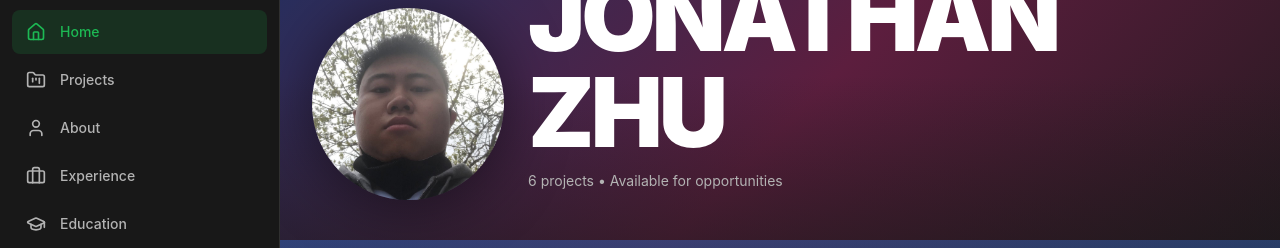
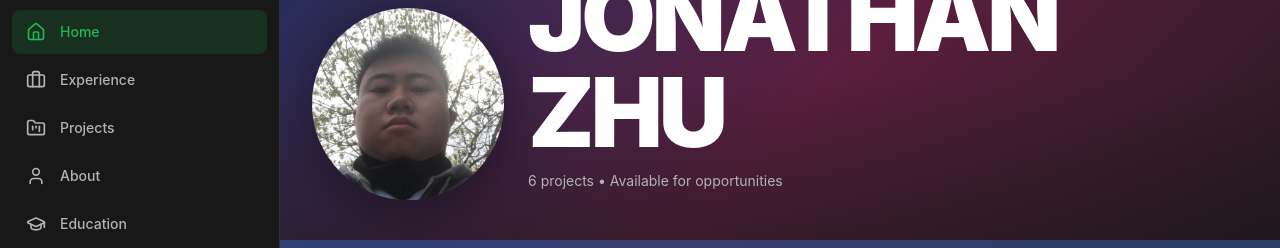
Before and after one commit to Jonathanz4344/portfolio, a React (Vite) app: page / in a window 1280 px wide. Shown: the part 144-392 px from the top of the page. Built offline with nearby package versions, Linux system fonts and the light colour scheme.

Commit message:
fixed layout

```diff
--- a/src/App.tsx
+++ b/src/App.tsx
@@ -141,15 +141,15 @@ function App() {
               />
             </div>
 
+            <div ref={experienceRef}>
+              <ExperienceSection experience={profileData.experience} />
+            </div>
+
             <div ref={aboutRef}>
               <AboutSection about={profileData.about} />
             </div>
 
             <SkillsSection skills={profileData.skills} />
-
-            <div ref={experienceRef}>
-              <ExperienceSection experience={profileData.experience} />
-            </div>
 
             <div ref={educationRef}>
               <EducationSection education={profileData.education} />
--- a/src/components/EducationSection/EducationSection.tsx
+++ b/src/components/EducationSection/EducationSection.tsx
@@ -10,7 +10,7 @@ const EducationSection = ({ education }: EducationSectionProps) => {
   return (
     <section className="education-section">
       <div className="section-header">
-        <h2>Education</h2>
+        <h2>Albums</h2>
       </div>
 
       <div className="education-grid">
--- a/src/components/ExperienceSection/ExperienceSection.css
+++ b/src/components/ExperienceSection/ExperienceSection.css
@@ -31,6 +31,14 @@
   font-size: 20px;
   font-weight: 700;
   color: #fff;
+  flex-shrink: 0;
+}
+
+.experience-logo-img {
+  width: 48px;
+  height: 48px;
+  border-radius: 4px;
+  object-fit: cover;
   flex-shrink: 0;
 }
 
--- a/src/components/ExperienceSection/ExperienceSection.tsx
+++ b/src/components/ExperienceSection/ExperienceSection.tsx
@@ -16,18 +16,26 @@ const ExperienceSection = ({ experience }: ExperienceSectionProps) => {
   return (
     <section className="experience-section">
       <div className="section-header">
-        <h2>Experience</h2>
+        <h2>Featuring Jonathan</h2>
       </div>
 
       <div className="experience-list">
         {experience.map((exp, index) => (
           <div key={index} className="experience-card">
+            {exp.logo ? (
+              <img
+                src={exp.logo}
+                alt={exp.company}
+                className="experience-logo-img"
+              />
+            ) : (
               <div
                 className="experience-logo"
                 style={{ background: companyColors[exp.company] || 'linear-gradient(135deg, #667eea 0%, #764ba2 100%)' }}
               >
                 <span>{exp.company.charAt(0)}</span>
               </div>
+            )}
 
             <div className="experience-content">
               <div className="experience-header">
--- a/src/components/Sidebar/Sidebar.tsx
+++ b/src/components/Sidebar/Sidebar.tsx
@@ -52,9 +52,9 @@ const Sidebar = ({ profile, activeSection, onSectionChange }: SidebarProps) => {
 
   const navItems = [
     { id: 'home', icon: Home, label: 'Home' },
+    { id: 'experience', icon: Briefcase, label: 'Experience' },
     { id: 'projects', icon: FolderKanban, label: 'Projects' },
     { id: 'about', icon: User, label: 'About' },
-    { id: 'experience', icon: Briefcase, label: 'Experience' },
     { id: 'education', icon: GraduationCap, label: 'Education' },
   ];
 
--- a/src/components/SkillsSection/SkillsSection.tsx
+++ b/src/components/SkillsSection/SkillsSection.tsx
@@ -18,7 +18,7 @@ const SkillsSection = ({ skills }: SkillsSectionProps) => {
   return (
     <section className="skills-section">
       <div className="section-header">
-        <h2>Tech Stack</h2>
+        <h2>Discography</h2>
       </div>
 
       <div className="skills-grid">
--- a/src/data/profileData.ts
+++ b/src/data/profileData.ts
@@ -102,6 +102,7 @@ I've also built AI-driven automation and lead-discovery features that significan
       company: "Citywide Eye Care",
       period: "Aug 2024 - Present",
       location: "Great Neck, NY",
+      logo: "/citywide-logo.png",
       highlights: [
         "Leading development of a custom EMR system used daily in a live optometry clinic, replacing manual PDF and Word based clinical documentation workflows",
         "Architected a FastAPI + PostgreSQL backend with role-based access control, audit logging and chart versioning",
@@ -127,6 +128,7 @@ I've also built AI-driven automation and lead-discovery features that significan
       company: "Citywide Eye Care",
       period: "May 2024 - July 2024",
       location: "Great Neck, NY",
+      logo: "/citywide-logo.png",
       highlights: [
         "Developed a patient-facing AI health chatbot using Python and Gemini API, automating FAQs and symptom triage and reducing front-desk workload by ~50%",
         "Rebuilt the clinic website using Next.js (React) and Material UI, improving accessibility, page load performance, and SEO, leading to increased organic traffic and patient inquiries",
@@ -139,6 +141,7 @@ I've also built AI-driven automation and lead-discovery features that significan
       company: "ADP",
       period: "Jun 2023 - Aug 2023",
       location: "Roseland, NJ",
+      logo: "/adp-logo.png",
       highlights: [
         "Built a status-reporting system, reducing manual reporting effort and improving decision turnaround by 20%",
         "Optimized CI/CD pipeline using Jenkins, reducing deployment time by 30%",
--- a/src/types/index.ts
+++ b/src/types/index.ts
@@ -18,6 +18,7 @@ export interface Experience {
   period: string;
   location: string;
   highlights: string[];
+  logo?: string;
 }
 
 export interface Education {
```
Lines whose indentation alone changed are shown as unchanged.
